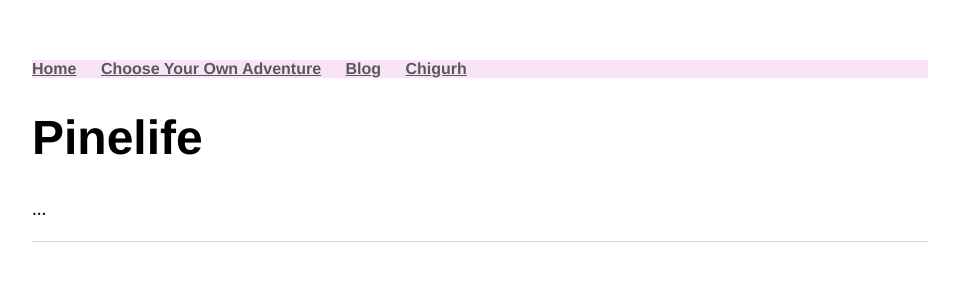
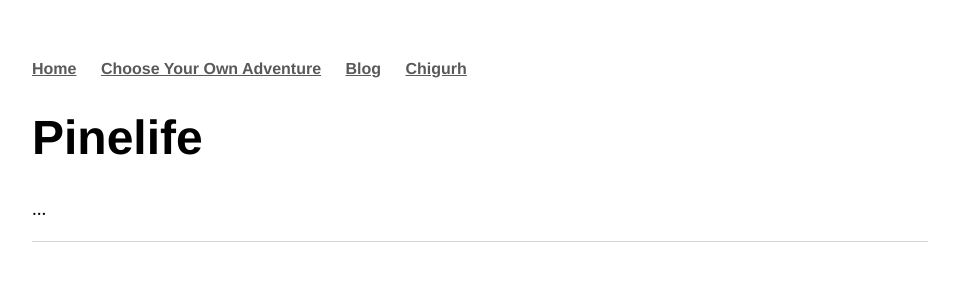
Before and after one commit to Pinelife/pinelife.github.io, a Jekyll site: the page built from index.html, in a window 1280 px wide. Shown: the top 300 px of the page, without its empty margins (160-1119 px from the left). Built offline with Jekyll 4.4.1, drawn with Linux system fonts in a browser that asks for light colours.

Commit message:
Update main.css

```diff
--- a/css/main.css
+++ b/css/main.css
@@ -29,10 +29,7 @@ nav ul li, footer ul li {
     margin-right: 20px;
 }
 
-nav {
-     background-color: #f9e3f6;
 
-}
 a {
     text-decoration: underline;
     color: #595959;
```
